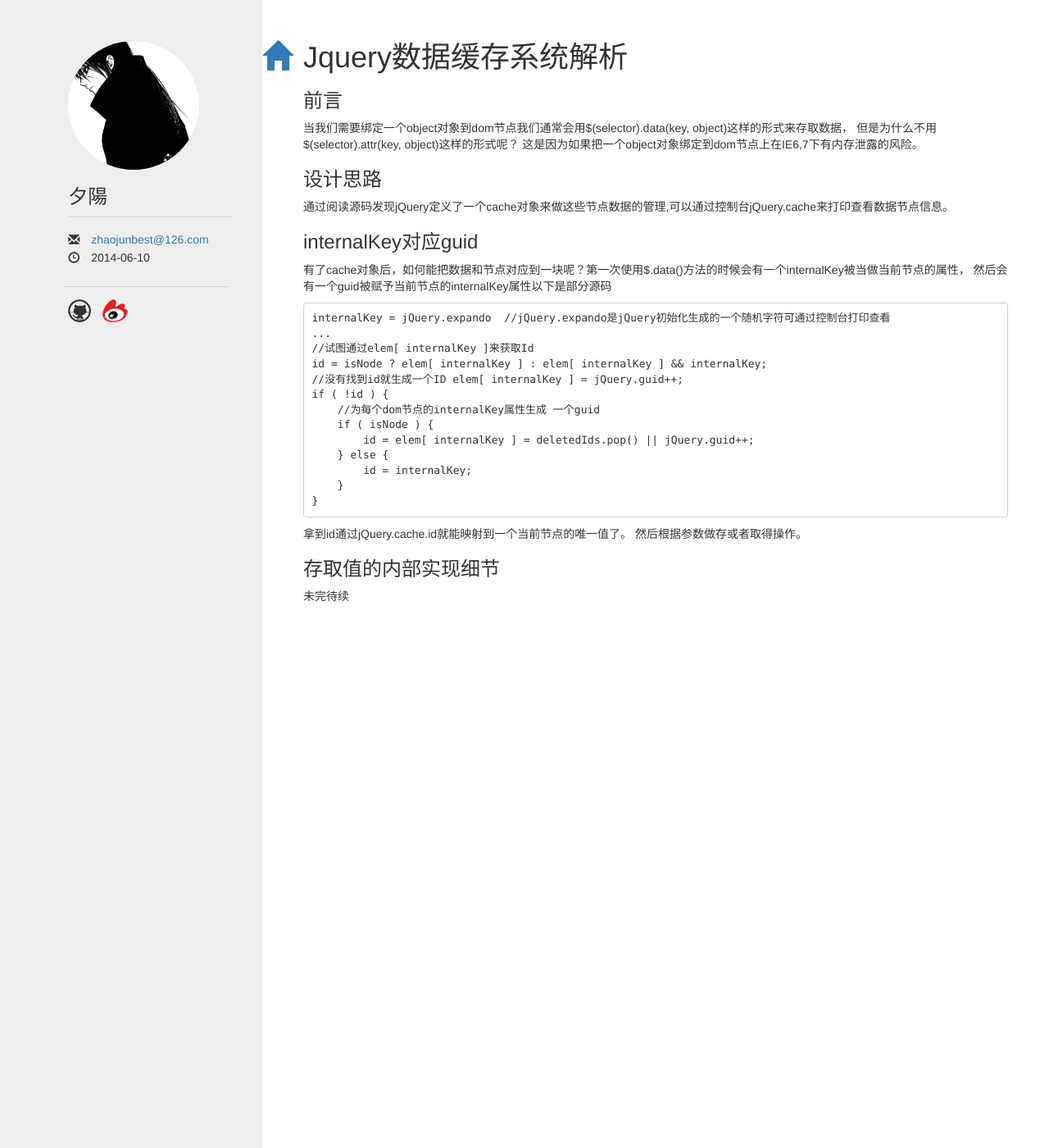
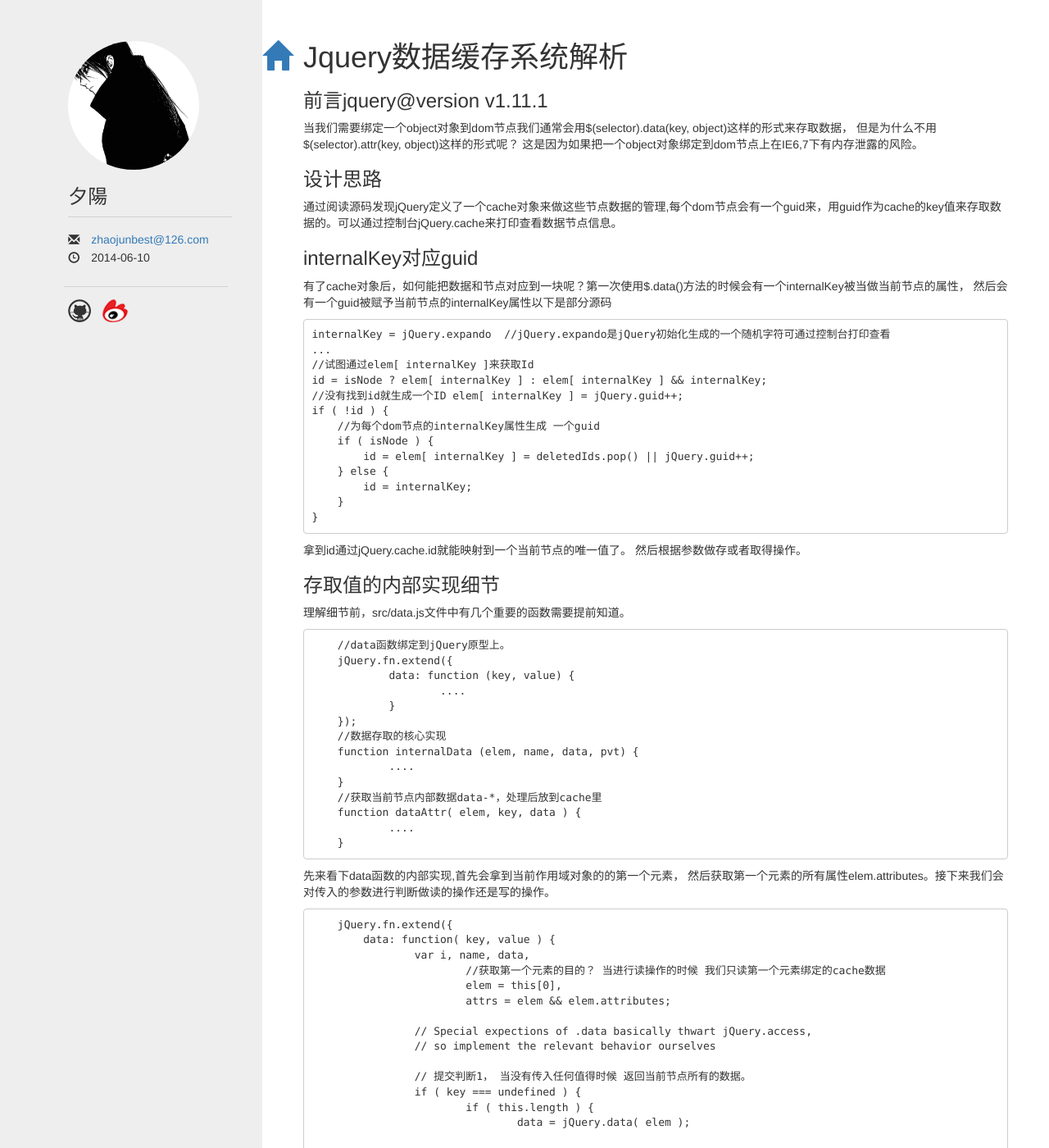
Before and after one commit to jackzhaojun/jackzhaojun.github.io, a Jekyll site: the page built from _posts/2014-07-22-jQuery数据缓存系统解析.md, in a window 1280 px wide and 1400 px high. Shown: the whole window at 82% size. Built offline with Jekyll 4.4.1, drawn with Linux system fonts in a browser that asks for light colours; nearby versions of some CDN libraries; some of the changed text lies outside the part shown.

Commit message:
Update 2014-07-22-jQuery数据缓存系统解析.md
jquery数据缓存系统解析

```diff
--- a/_posts/2014-07-22-jQuery数据缓存系统解析.md
+++ b/_posts/2014-07-22-jQuery数据缓存系统解析.md
@@ -1,12 +1,12 @@
 ---
         layout: page
 ---
-###前言
+###前言jquery@version v1.11.1
 当我们需要绑定一个object对象到dom节点我们通常会用$(selector).data(key, object)这样的形式来存取数据，
 但是为什么不用$(selector).attr(key, object)这样的形式呢？ 这是因为如果把一个object对象绑定到dom节点上在IE6,7下有内存泄露的风险。
 
 ###设计思路
-通过阅读源码发现jQuery定义了一个cache对象来做这些节点数据的管理,可以通过控制台jQuery.cache来打印查看数据节点信息。
+通过阅读源码发现jQuery定义了一个cache对象来做这些节点数据的管理,每个dom节点会有一个guid来，用guid作为cache的key值来存取数据的。可以通过控制台jQuery.cache来打印查看数据节点信息。
 
 ###internalKey对应guid
 有了cache对象后，如何能把数据和节点对应到一块呢？第一次使用$.data()方法的时候会有一个internalKey被当做当前节点的属性，
@@ -29,4 +29,81 @@
 拿到id通过jQuery.cache.id就能映射到一个当前节点的唯一值了。 然后根据参数做存或者取得操作。
 
 ###存取值的内部实现细节
-未完待续
+理解细节前，src/data.js文件中有几个重要的函数需要提前知道。
+
+        //data函数绑定到jQuery原型上。
+        jQuery.fn.extend({
+                data: function (key, value) {
+                        ....
+                }
+        });
+        //数据存取的核心实现
+        function internalData (elem, name, data, pvt) {
+                ....
+        }
+        //获取当前节点内部数据data-*，处理后放到cache里
+        function dataAttr( elem, key, data ) {
+                ....
+        }
+
+先来看下data函数的内部实现,首先会拿到当前作用域对象的的第一个元素， 然后获取第一个元素的所有属性elem.attributes。接下来我们会对传入的参数进行判断做读的操作还是写的操作。
+
+        jQuery.fn.extend({
+        	data: function( key, value ) {
+        		var i, name, data,
+        		        //获取第一个元素的目的？ 当进行读操作的时候 我们只读第一个元素绑定的cache数据
+        			elem = this[0],
+        			attrs = elem && elem.attributes;
+
+        		// Special expections of .data basically thwart jQuery.access,
+        		// so implement the relevant behavior ourselves
+
+        		// 提交判断1， 当没有传入任何值得时候 返回当前节点所有的数据。
+        		if ( key === undefined ) {
+        			if ( this.length ) {
+        				data = jQuery.data( elem );
+
+        				if ( elem.nodeType === 1 && !jQuery._data( elem, "parsedAttrs" ) ) {
+        					i = attrs.length;
+        					while ( i-- ) {
+
+        						// Support: IE11+
+        						// The attrs elements can be null (#14894)
+                                                        //IE11私有数据-ms-非data-
+        						if ( attrs[ i ] ) {
+        							name = attrs[ i ].name;
+        							if ( name.indexOf( "data-" ) === 0 ) {
+        								name = jQuery.camelCase( name.slice(5) );
+        								dataAttr( elem, name, data[ name ] );
+        							}
+        						}
+        					}
+        					jQuery._data( elem, "parsedAttrs", true );
+        				}
+        			}
+
+        			return data;
+        		}
+
+        		// 条件判断2 当key值为object的时候进行写的操作
+        		if ( typeof key === "object" ) {
+        			return this.each(function() {
+        				jQuery.data( this, key );
+        			});
+        		}
+
+                        //条件判断3 参数个数大于1的时候 做写的操作，小于1的时候做读的操作。做读操作的时候要注意下要先掉用dataAttr方法优先获取内部data-*数据
+        		return arguments.length > 1 ?
+
+        			// Sets one value
+        			this.each(function() {
+        				jQuery.data( this, key, value );
+        			}) :
+
+        			// Gets one value
+        			// Try to fetch any internally stored data first
+                                //首先尝试获取内部data-*数据
+        			elem ? dataAttr( elem, key, jQuery.data( elem, key ) ) : undefined;
+        	}
+
+        });
```
